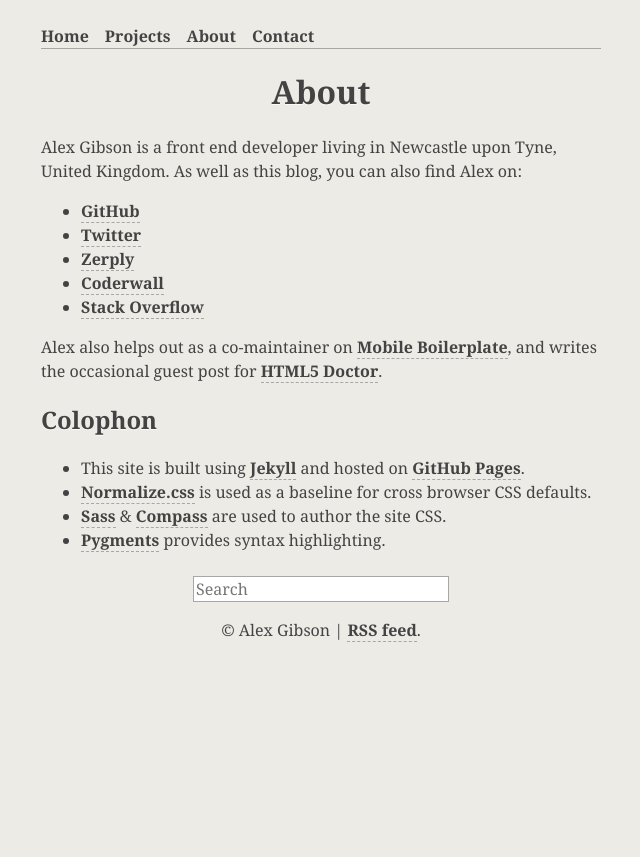
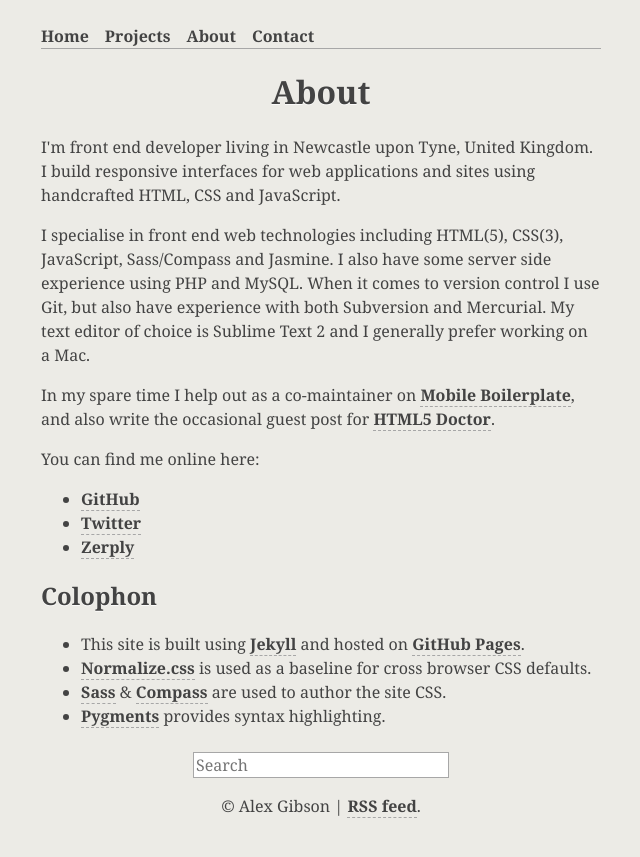
Before and after one commit to alexgibson/alxgbsn.co.uk, a Jekyll site: the page built from about/index.html, in a window 1280 px wide. Shown: the top 857 px of the page, without its empty margins (319-959 px from the left). Built offline with Jekyll 4.4.1, drawn with Linux system fonts in a browser that asks for light colours; Markdown is read by kramdown in place of the engine named in the settings.

Commit message:
Update about page copy

```diff
--- a/about/index.html
+++ b/about/index.html
@@ -7,20 +7,26 @@
 
 <article role="main">
     <p>
-        Alex Gibson is a front end developer living in Newcastle upon Tyne, United Kingdom. As well as this blog, you can also find Alex on:
+        I'm front end developer living in Newcastle upon Tyne, United Kingdom. I build responsive interfaces for web applications and sites using handcrafted HTML, CSS and JavaScript.
+    </p>
+
+    <p>
+        I specialise in front end web technologies including HTML(5), CSS(3), JavaScript, Sass/Compass and Jasmine. I also have some server side experience using PHP and MySQL. When it comes to version control I use Git, but also have experience with both Subversion and Mercurial. My text editor of choice is Sublime Text 2 and I generally prefer working on a Mac.
+    </p>
+
+    <p>
+        In my spare time I help out as a co-maintainer on <a href="http://mobileboilerplate.com">Mobile Boilerplate</a>, and also write the occasional guest post for <a href="http://html5doctor.com/author/alexg/">HTML5 Doctor</a>.
+    </p>
+
+    <p>
+        You can find me online here:
     </p>
 
     <ul>
         <li><a href="https://github.com/alexgibson">GitHub</a></li>
         <li><a href="http://twitter.com/alex_gibson">Twitter</a></li>
         <li><a href="http://zerply.com/alexgibson">Zerply</a></li>
-        <li><a href="http://coderwall.com/alexgibson">Coderwall</a></li>
-        <li><a href="http://careers.stackoverflow.com/alexgibson">Stack Overflow</a></li>
     </ul>
-
-    <p>
-        Alex also helps out as a co-maintainer on <a href="http://mobileboilerplate.com">Mobile Boilerplate</a>, and writes the occasional guest post for <a href="http://html5doctor.com/author/alexg/">HTML5 Doctor</a>.
-    </p>
 
     <h2>Colophon</h2>
 
```
Also changed, not shown: 3 other files.
